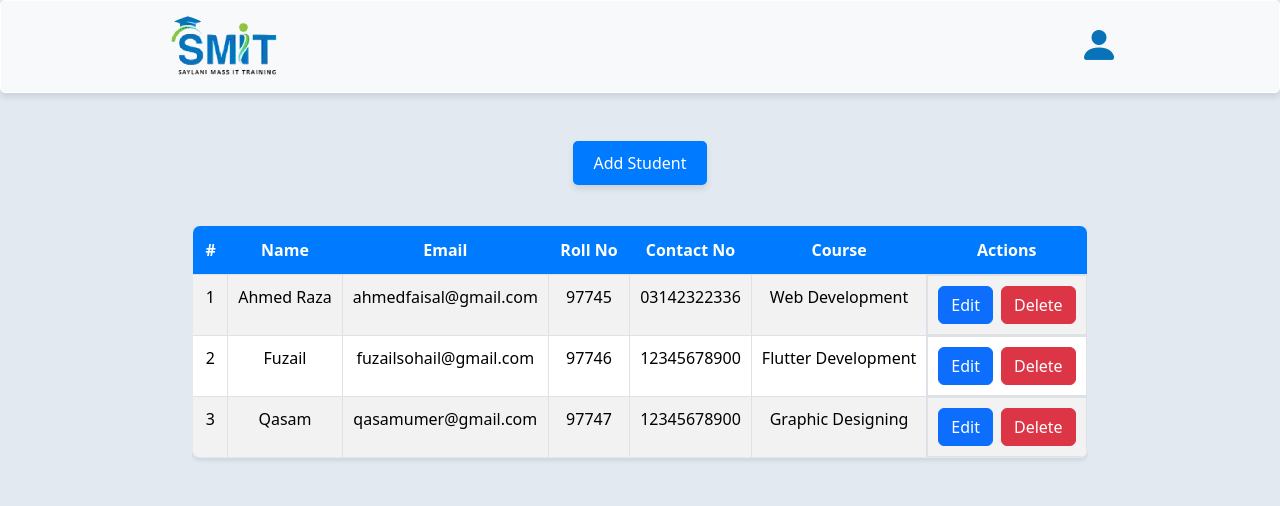
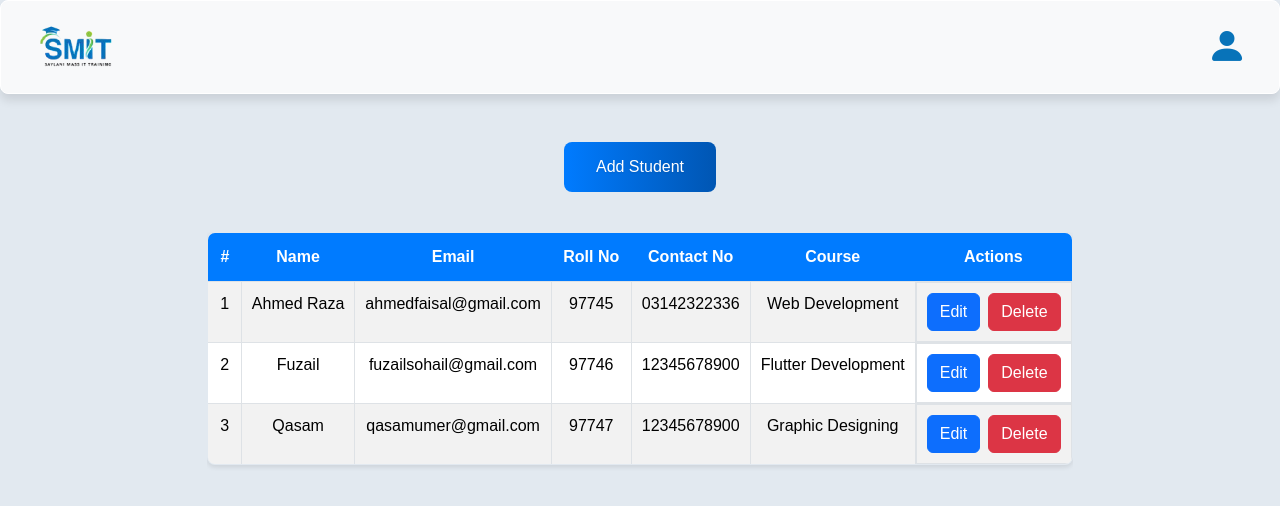
Before and after one commit to ahmedraza13/Student-Crud, a React (Vite) app: page / in a window 1280 px wide. Shown: the top 506 px of the page. Built offline with nearby package versions, Linux system fonts and the light colour scheme.

Commit message:
improve ui

```diff
--- a/src/components/Header.jsx
+++ b/src/components/Header.jsx
@@ -1,14 +1,14 @@
-import smitlogo from "../assets/smit-logo.png"
+import smitlogo from "../assets/smit-logo.png";
 
 function Header() {
     return (
         <header className="custom-nav">
             <nav>
-                <img src={smitlogo} alt="logo" />
-                <i className="bi bi-person-fill mt-1"></i>
+                <img src={smitlogo} alt="SMIT logo" className="logo" />
+                <i className="bi bi-person-fill profile-icon"></i>
             </nav>
         </header>
-    )
+    );
 }
 
 export default Header;
--- a/src/index.css
+++ b/src/index.css
@@ -1,100 +1,202 @@
-body{
+body {
   background-color: #e2e9f0;
-}
-
-nav{
-    display: flex;
-    justify-content: space-between;
-    margin: 0px 150px;
-}
-
-.bi-person-fill{
-    font-size: 40px;
-    color: #0873b9;
-    cursor: pointer;
+  font-family: "Arial", sans-serif;
+  margin: 0;
+  padding: 0;
 }
 
 .custom-nav {
-    border: 1px solid white;
-    box-shadow: 0px 4px 6px rgba(0, 0, 0, 0.1);
-    padding: 10px;
+  border: 0.1rem solid #ffffff;
+  box-shadow: 0 0.4rem 0.6rem rgba(0, 0, 0, 0.1);
+  padding: 1rem 2rem;
   background-color: #f8f9fa;
-    border-radius: 5px;
+  border-radius: 0.5rem;
+  position: sticky;
+  top: 0;
+  z-index: 1000;
+}
+
+nav {
+  display: flex;
+  justify-content: space-between;
+  align-items: center;
+  margin: 0 auto;
+  max-width: 120rem;
+}
+
+.logo {
+  max-height: 3rem;
+  cursor: pointer;
+  transition: transform 0.3s ease;
+}
+
+.logo:hover {
+  transform: scale(1.1);
+}
+
+.profile-icon {
+  font-size: 2.5rem;
+  color: #0873b9;
+  cursor: pointer;
+  transition: color 0.3s ease, transform 0.3s ease;
+}
+
+.profile-icon:hover {
+  color: #065a91;
+  transform: scale(1.1);
 }
 
 @media (max-width: 768px) {
-   nav{
-    margin: 0px 30px;
+  .custom-nav {
+    padding: 1rem;
+  }
+
+  nav {
+    margin: 0 1rem;
+  }
+
+  .logo {
+    max-height: 2.5rem;
+  }
+
+  .profile-icon {
+    font-size: 2rem;
   }
 }
 
-
 /* AddStudentModal.css */
 .custom-modal .modal-content {
-    background-color: #f9f9f9;
-    border-radius: 15px;
-    box-shadow: 0 8px 20px rgba(0, 0, 0, 0.2);
+  background: linear-gradient(to bottom right, #ffffff, #f3f4f7);
+  border-radius: 1.5rem;
+  box-shadow: 0 8px 30px rgba(0, 0, 0, 0.2);
+  border: none;
+  font-family: "Poppins", sans-serif;
 }
 
 .custom-modal-header {
-    background-color: #007bff;
-    color: white;
-    border-top-left-radius: 15px;
-    border-top-right-radius: 15px;
+  background: linear-gradient(to right, #007bff, #0056b3);
+  color: #ffffff;
+  border-top-left-radius: 1.5rem;
+  border-top-right-radius: 1.5rem;
+  padding: 1rem 2rem;
 }
 
 .custom-modal-title {
-    font-weight: bold;
-    font-size: 1.5rem;
+  font-weight: 600;
+  font-size: 1.8rem;
+  text-transform: uppercase;
+  margin: 0;
 }
 
 .custom-modal-body {
-    padding: 20px;
-    font-family: Arial, sans-serif;
+  padding: 2rem;
 }
 
 .custom-modal-footer {
   border-top: none;
-    padding: 15px 20px;
+  padding: 1.5rem 2rem;
+  background: #f9f9f9;
+  border-bottom-left-radius: 1.5rem;
+  border-bottom-right-radius: 1.5rem;
 }
 
 .custom-button {
-    background-color: #007bff;
+  background: linear-gradient(to right, #007bff, #0056b3);
   border: none;
   font-size: 1rem;
-    padding: 10px 20px;
-    border-radius: 5px;
-    box-shadow: 0 4px 6px rgba(0, 0, 0, 0.1);
+  padding: 0.8rem 2rem;
+  border-radius: 0.5rem;
+  color: white;
+  text-shadow: 0px 1px 2px rgba(0, 0, 0, 0.1);
+  transition: transform 0.2s, background 0.3s;
 }
 
 .custom-button:hover {
-    background-color: #0056b3;
+  background: linear-gradient(to right, #0056b3, #003f8c);
+  transform: translateY(-2px);
 }
 
 .custom-close-button {
-    background-color: #6c757d;
+  background: linear-gradient(to right, #dc3545, #bd2130); /* Red gradient */
   border: none;
-    padding: 10px 20px;
-    border-radius: 5px;
+  font-size: 1rem;
+  padding: 0.8rem 2rem;
+  border-radius: 0.5rem;
+  color: white;
+  transition: transform 0.2s, background 0.3s;
+  cursor: pointer;
 }
 
 .custom-close-button:hover {
-    background-color: #5a6268;
+  background: linear-gradient(
+    to right,
+    #bd2130,
+    #a71d2a
+  ); /* Darker red gradient on hover */
+  transform: translateY(-2px);
 }
 
 .custom-save-button {
-    background-color: #28a745;
+  background: linear-gradient(to right, #007bff, #0056b3);
   border: none;
-    padding: 10px 20px;
-    border-radius: 5px;
+  font-size: 1rem;
+  padding: 0.8rem 2rem;
+  border-radius: 0.5rem;
+  color: white;
+  text-shadow: 0px 1px 2px rgba(0, 0, 0, 0.1);
+  transition: transform 0.2s, background 0.3s;
 }
 
 .custom-save-button:hover {
-    background-color: #218838;
+  background: linear-gradient(to right, #0056b3, #003f8c);
+  transform: translateY(-2px);
 }
 
+.form-group label {
+  font-weight: 500;
+  color: #333333;
+  margin-bottom: 0.5rem;
+  font-size: 1.1rem;
+}
 
+.form-control {
+  border-radius: 0.5rem;
+  border: 1px solid #cccccc;
+  padding: 0.8rem 1.2rem;
+  font-size: 1rem;
+}
 
+.form-control:focus {
+  border-color: #007bff;
+  box-shadow: 0px 0px 5px rgba(0, 123, 255, 0.5);
+}
+
+.form-select {
+  border-radius: 0.5rem;
+  border: 1px solid #cccccc;
+  padding: 0.8rem 1.2rem;
+  font-size: 1rem;
+}
+
+.form-select:focus {
+  border-color: #007bff;
+  box-shadow: 0px 0px 5px rgba(0, 123, 255, 0.5);
+}
+
+@media (max-width: 768px) {
+  .custom-modal .modal-content {
+    padding: 1rem;
+  }
+  .custom-modal-body {
+    padding: 1rem;
+  }
+  .custom-modal-header {
+    padding: 1rem;
+  }
+  .custom-modal-footer {
+    padding: 1rem;
+  }
+}
 
 /* Centering the table container */
 .table-wrapper {
```
Also changed, not shown: src/App.jsx (+8 -10 lines). Lines whose indentation alone changed are shown as unchanged.
